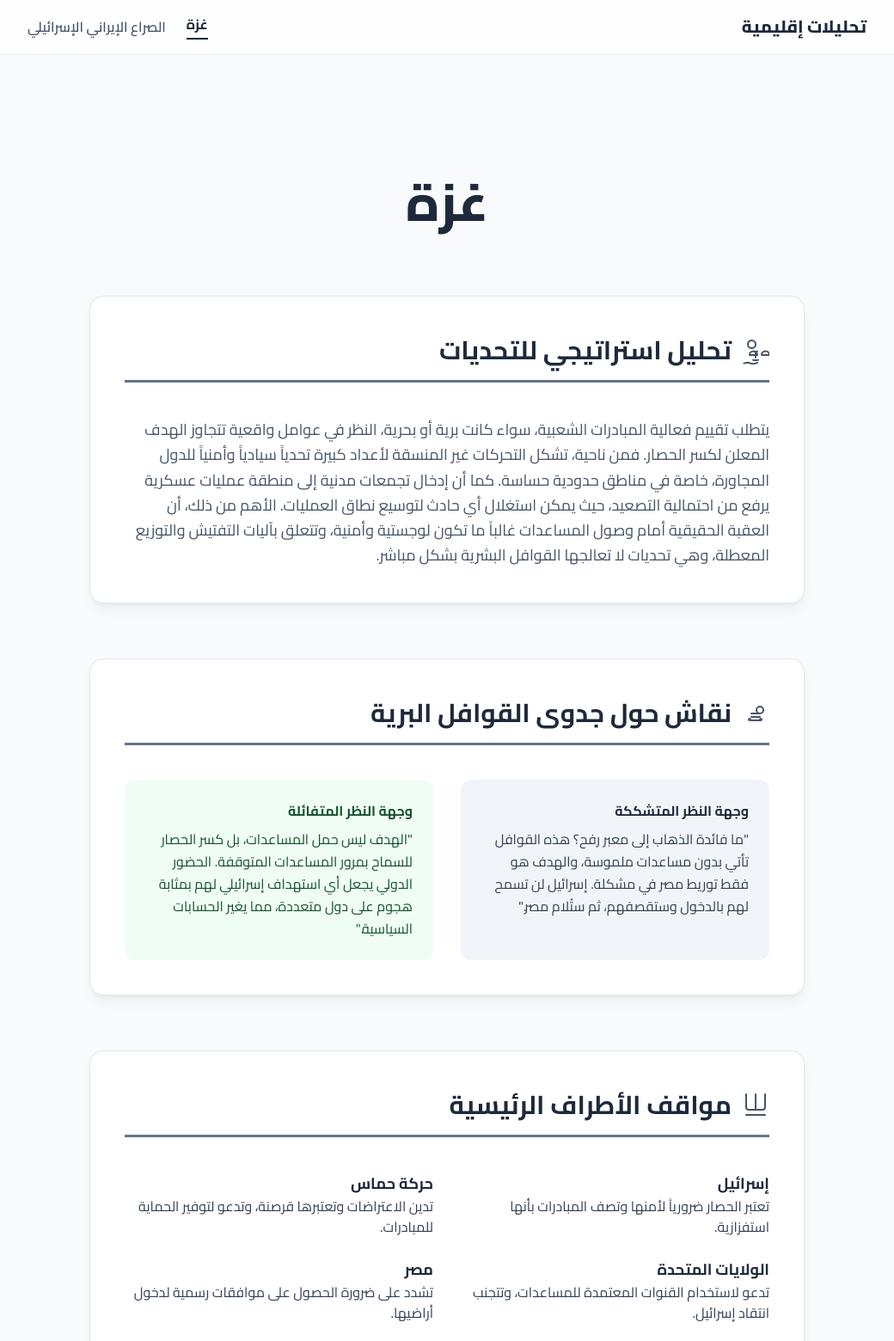
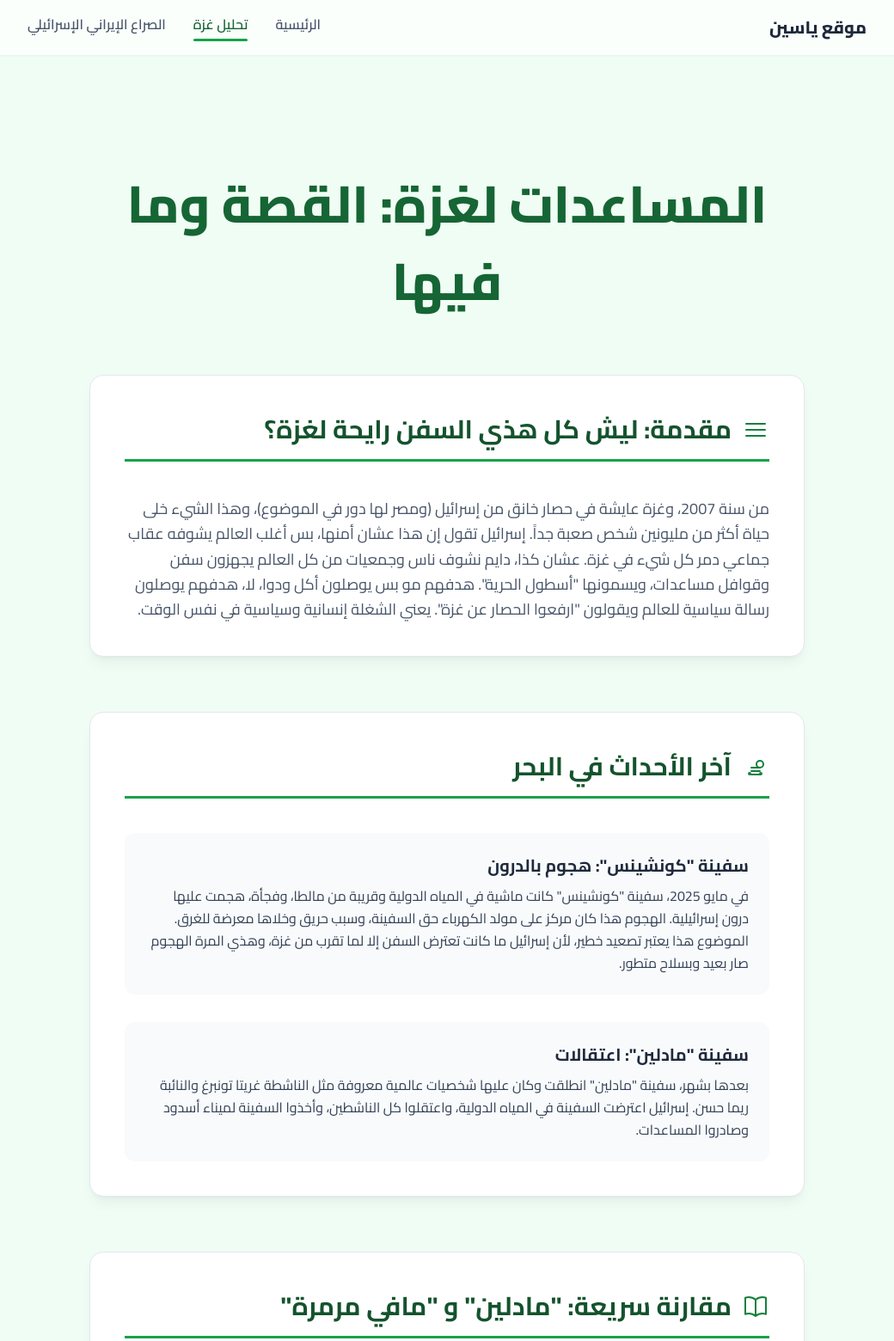
Before and after one commit to Byou01/gaza-website, a plain HTML site: page index.html in a window 1280 px wide. Shown: the top 1560 px of the page at 86% size, without its empty margins (120-1160 px from the left). Drawn offline with nearby package versions, Linux system fonts and the light colour scheme.

Commit message:
Update index.html

```diff
--- a/index.html
+++ b/index.html
@@ -3,7 +3,7 @@
 <head>
     <meta charset="UTF-8">
     <meta name="viewport" content="width=device-width, initial-scale=1.0">
-    <title>غزة</title>
+    <title>تحليل: غزة</title>
     <script src="https://cdn.tailwindcss.com"></script>
     <link rel="preconnect" href="https://fonts.googleapis.com">
     <link rel="preconnect" href="https://fonts.gstatic.com" crossorigin>
@@ -11,27 +11,89 @@
     <style>
         body {
             font-family: 'Cairo', sans-serif;
-            background-color: #f8fafc;
+            background-color: #f0fdf4; /* Light green background */
+            color: #374151; /* Gray-700 */
             -webkit-font-smoothing: antialiased;
             -moz-osx-font-smoothing: grayscale;
         }
-        .main-title { font-size: 3.75rem; font-weight: 800; color: #1e293b; text-align: center; padding: 4rem 1rem 2rem 1rem; }
-        .section-title { font-size: 1.875rem; font-weight: 700; color: #1e293b; margin-bottom: 2.5rem; border-bottom: 3px solid #64748b; padding-bottom: 0.75rem; display: flex; align-items: center; gap: 0.75rem; }
-        .content-card { background-color: white; border-radius: 16px; padding: 2.5rem; border: 1px solid #e2e8f0; box-shadow: 0 10px 15px -3px rgb(0 0 0 / 0.05), 0 4px 6px -4px rgb(0 0 0 / 0.05); }
-        .debate-card { padding: 1.5rem; border-radius: 12px; }
-        .icon { width: 2rem; height: 2rem; color: #475569; }
-        .nav-link { font-weight: 600; color: #475569; transition: color 0.2s; }
-        .nav-link:hover { color: #1e293b; }
-        .nav-link.active { color: #1e293b; font-weight: 700; border-bottom: 2px solid #1e293b; padding-bottom: 4px;}
+        .main-title {
+            font-size: 3.75rem;
+            font-weight: 800;
+            color: #166534; /* Green-800 */
+            text-align: center;
+            padding: 4rem 1rem 2rem 1rem;
+        }
+        .section-title {
+            font-size: 1.875rem;
+            font-weight: 700;
+            color: #14532d; /* Green-900 */
+            margin-bottom: 2.5rem;
+            border-bottom: 3px solid #16a34a; /* Green-600 */
+            padding-bottom: 0.75rem;
+            display: flex;
+            align-items: center;
+            gap: 0.75rem;
+        }
+        .content-card {
+            background-color: white;
+            border-radius: 16px;
+            padding: 2.5rem;
+            border: 1px solid #e2e8f0;
+            box-shadow: 0 10px 15px -3px rgb(0 0 0 / 0.05), 0 4px 6px -4px rgb(0 0 0 / 0.05);
+        }
+        .debate-card {
+            padding: 1.5rem;
+            border-radius: 12px;
+        }
+        .icon {
+            width: 2rem;
+            height: 2rem;
+            color: #15803d; /* Green-700 */
+        }
+        .nav-link {
+            position: relative;
+            font-weight: 600;
+            color: #475569;
+            transition: color 0.3s;
+            padding-bottom: 8px;
+        }
+        .nav-link::after {
+            content: '';
+            position: absolute;
+            width: 0;
+            height: 3px;
+            bottom: 0;
+            right: 0;
+            background-color: #16a34a; /* Green-500 */
+            border-radius: 99px;
+            transition: width 0.3s ease-in-out;
+        }
+        .nav-link:hover::after, .nav-link.active::after {
+            width: 100%;
+        }
+        .nav-link:hover, .nav-link.active {
+            color: #166534; /* Green-800 */
+        }
+        th, td {
+            padding: 0.75rem 1rem;
+            text-align: right;
+            border-bottom: 1px solid #dcfce7;
+        }
+        thead th {
+            background-color: #dcfce7; /* green-100 */
+            font-weight: 700;
+            color: #14532d; /* green-900 */
+        }
     </style>
 </head>
 <body class="text-slate-700">
     <!-- Header -->
-    <header class="bg-white/80 backdrop-blur-md shadow-sm sticky top-0 z-50">
+    <header class="bg-white/70 backdrop-blur-lg shadow-sm sticky top-0 z-50">
         <nav class="container max-w-5xl mx-auto px-6 py-4 flex justify-between items-center">
-            <h1 class="text-xl font-extrabold text-slate-800">تحليلات إقليمية</h1>
-            <div class="flex items-center space-x-6 space-x-reverse">
-                <a href="index.html" class="nav-link active">غزة</a>
+            <h1 class="text-xl font-extrabold text-slate-800">موقع ياسين</h1>
+            <div class="flex items-center space-x-8 space-x-reverse">
+                <a href="home.html" class="nav-link">الرئيسية</a>
+                <a href="index.html" class="nav-link active">تحليل غزة</a>
                 <a href="iran-israel.html" class="nav-link">الصراع الإيراني الإسرائيلي</a>
             </div>
         </nav>
@@ -39,52 +101,72 @@
 
     <main class="container max-w-4xl mx-auto p-4 md:p-8">
         <header class="my-8">
-            <h1 class="main-title">غزة</h1>
+            <h1 class="main-title">المساعدات لغزة: القصة وما فيها</h1>
         </header>
 
         <div class="space-y-16">
-            <section id="analysis">
+            <section>
                 <div class="content-card">
                     <h2 class="section-title">
-                        <svg class="icon" xmlns="http://www.w3.org/2000/svg" fill="none" viewBox="0 0 24 24" stroke-width="1.5" stroke="currentColor"><path stroke-linecap="round" stroke-linejoin="round" d="M12 18v-5.25m0 0a6.01 6.01 0 0 0 1.5-.189m-1.5.189a6.01 6.01 0 0 1-1.5-.189m3.75 7.478a12.06 12.06 0 0 1-4.5 0m3.75 2.311a7.5 7.5 0 0 1-7.5 0c-1.453 0-2.824.22-4.121.622M12 6.375a3.375 3.375 0 1 1-6.75 0 3.375 3.375 0 0 1 6.75 0Zm-5.25 9.375a3.375 3.375 0 0 1 6.75 0Zm10.5 0a3.375 3.375 0 0 1 6.75 0Z" /></svg>
-                        تحليل استراتيجي للتحديات
+                       <svg class="icon" xmlns="http://www.w3.org/2000/svg" fill="none" viewBox="0 0 24 24" stroke-width="1.5" stroke="currentColor"><path stroke-linecap="round" stroke-linejoin="round" d="M3.75 6.75h16.5M3.75 12h16.5m-16.5 5.25h16.5" /></svg>
+                        مقدمة: ليش كل هذي السفن رايحة لغزة؟
                     </h2>
-                    <p class="text-slate-600 leading-relaxed text-lg">يتطلب تقييم فعالية المبادرات الشعبية، سواء كانت برية أو بحرية، النظر في عوامل واقعية تتجاوز الهدف المعلن لكسر الحصار. فمن ناحية، تشكل التحركات غير المنسقة لأعداد كبيرة تحدياً سيادياً وأمنياً للدول المجاورة، خاصة في مناطق حدودية حساسة. كما أن إدخال تجمعات مدنية إلى منطقة عمليات عسكرية يرفع من احتمالية التصعيد، حيث يمكن استغلال أي حادث لتوسيع نطاق العمليات. الأهم من ذلك، أن العقبة الحقيقية أمام وصول المساعدات غالباً ما تكون لوجستية وأمنية، وتتعلق بآليات التفتيش والتوزيع المعطلة، وهي تحديات لا تعالجها القوافل البشرية بشكل مباشر.</p>
+                    <p class="text-slate-600 leading-relaxed text-lg">من سنة 2007، وغزة عايشة في حصار خانق من إسرائيل (ومصر لها دور في الموضوع)، وهذا الشيء خلى حياة أكثر من مليونين شخص صعبة جداً. إسرائيل تقول إن هذا عشان أمنها، بس أغلب العالم يشوفه عقاب جماعي دمر كل شيء في غزة. عشان كذا، دايم نشوف ناس وجمعيات من كل العالم يجهزون سفن وقوافل مساعدات، ويسمونها "أسطول الحرية". هدفهم مو بس يوصلون أكل ودوا، لا، هدفهم يوصلون رسالة سياسية للعالم ويقولون "ارفعوا الحصار عن غزة". يعني الشغلة إنسانية وسياسية في نفس الوقت.</p>
                 </div>
             </section>
-
-            <section id="debate">
+            <section>
                 <div class="content-card">
                     <h2 class="section-title">
                         <svg class="icon" xmlns="http://www.w3.org/2000/svg" fill="none" viewBox="0 0 24 24" stroke-width="1.5" stroke="currentColor"><path stroke-linecap="round" stroke-linejoin="round" d="M8.25 12.75h7.5m-7.5 3h7.5m-7.5 3h7.5m3-9a3 3 0 1 1-6 0 3 3 0 0 1 6 0ZM6.75 18.75a.75.75 0 0 0 0-1.5.75.75 0 0 0 0 1.5Zm9.75-1.5a.75.75 0 0 0 0 1.5.75.75 0 0 0 0-1.5Z" /></svg>
-                        نقاش حول جدوى القوافل البرية
+                        آخر الأحداث في البحر
                     </h2>
-                    <div class="grid md:grid-cols-2 gap-8">
-                        <div class="debate-card bg-slate-100">
-                            <h3 class="font-bold text-slate-800">وجهة النظر المتشككة</h3>
-                            <p class="mt-2 leading-relaxed">"ما فائدة الذهاب إلى معبر رفح؟ هذه القوافل تأتي بدون مساعدات ملموسة، والهدف هو فقط توريط مصر في مشكلة. إسرائيل لن تسمح لهم بالدخول وستقصفهم، ثم ستُلام مصر."</p>
+                    <div class="space-y-8">
+                        <div class="debate-card bg-slate-50 p-6">
+                            <h3 class="font-bold text-slate-800 text-xl">سفينة "كونشينس": هجوم بالدرون</h3>
+                            <p class="mt-2 leading-relaxed">في مايو 2025، سفينة "كونشينس" كانت ماشية في المياه الدولية وقريبة من مالطا، وفجأة، هجمت عليها درون إسرائيلية. الهجوم هذا كان مركز على مولد الكهرباء حق السفينة، وسبب حريق وخلاها معرضة للغرق. الموضوع هذا يعتبر تصعيد خطير، لأن إسرائيل ما كانت تعترض السفن إلا لما تقرب من غزة، وهذي المرة الهجوم صار بعيد وبسلاح متطور.</p>
                         </div>
-                        <div class="debate-card bg-green-50 text-green-900">
-                             <h3 class="font-bold">وجهة النظر المتفائلة</h3>
-                             <p class="mt-2 leading-relaxed">"الهدف ليس حمل المساعدات، بل كسر الحصار للسماح بمرور المساعدات المتوقفة. الحضور الدولي يجعل أي استهداف إسرائيلي لهم بمثابة هجوم على دول متعددة، مما يغير الحسابات السياسية."</p>
+                        <div class="debate-card bg-slate-50 p-6">
+                             <h3 class="font-bold text-slate-800 text-xl">سفينة "مادلين": اعتقالات</h3>
+                             <p class="mt-2 leading-relaxed">بعدها بشهر، سفينة "مادلين" انطلقت وكان عليها شخصيات عالمية معروفة مثل الناشطة غريتا تونبرغ والنائبة ريما حسن. إسرائيل اعترضت السفينة في المياه الدولية، واعتقلوا كل الناشطين، وأخذوا السفينة لميناء أسدود وصادروا المساعدات.</p>
                         </div>
                     </div>
                 </div>
             </section>
 
-            <section id="positions">
+             <section>
+                <div class="content-card">
+                    <h2 class="section-title">
+                        <svg class="icon" xmlns="http://www.w3.org/2000/svg" fill="none" viewBox="0 0 24 24" stroke-width="1.5" stroke="currentColor"><path stroke-linecap="round" stroke-linejoin="round" d="M12 6.042A8.967 8.967 0 0 0 6 3.75c-1.052 0-2.062.18-3 .512v14.25A8.987 8.987 0 0 1 6 18c2.305 0 4.408.867 6 2.292m0-14.25a8.966 8.966 0 0 1 6-2.292c1.052 0 2.062.18 3 .512v14.25A8.987 8.987 0 0 0 18 18a8.967 8.967 0 0 0-6 2.292m0-14.25v14.25" /></svg>
+                        مقارنة سريعة: "مادلين" و "مافي مرمرة"
+                    </h2>
+                     <p class="leading-relaxed text-lg mb-6">عشان نفهم اللي صار مع "مادلين"، لازم نتذكر حادثة سفينة "مافي مرمرة" في 2010. وقتها، هاجمت القوات الإسرائيلية الأسطول في المياه الدولية وقتلت 10 نشطاء أتراك. الحادثة هذيك سوت أزمة دبلوماسية ضخمة لإسرائيل. الواضح إن إسرائيل تعلمت من درسها، فبدل ما تستخدم القوة المميتة وتثير غضب العالم كله، صارت تفضل أساليب ثانية مثل تعطيل السفن أو الاعتقال والترحيل.</p>
+                     <div class="overflow-x-auto">
+                        <table class="min-w-full text-sm rounded-lg overflow-hidden">
+                            <thead>
+                                <tr>
+                                    <th>الجانب</th>
+                                    <th>"مافي مرمرة" (2010)</th>
+                                    <th>"مادلين" (2025)</th>
+                                </tr>
+                            </thead>
+                            <tbody>
+                                <tr><td>الخسائر البشرية</td><td class="font-bold text-red-700">10 قتلى، 56 جريح</td><td class="font-bold text-green-700">لا قتلى</td></tr>
+                                <tr><td>عدد النشطاء</td><td>حوالي 750 ناشط</td><td>11-12 ناشط</td></tr>
+                                <tr><td>الإجراء الإسرائيلي</td><td>اقتحام عنيف وإطلاق نار</td><td>اعتراض واعتقال وترحيل</td></tr>
+                                <tr><td>النتيجة الدبلوماسية</td><td>أزمة دبلوماسية حادة</td><td>إدانات دولية ودعوات للإفراج</td></tr>
+                            </tbody>
+                        </table>
+                    </div>
+                </div>
+            </section>
+
+             <section>
                 <div class="content-card">
                     <h2 class="section-title">
                         <svg class="icon" xmlns="http://www.w3.org/2000/svg" fill="none" viewBox="0 0 24 24" stroke-width="1.5" stroke="currentColor"><path stroke-linecap="round" stroke-linejoin="round" d="M3.75 3v11.25A2.25 2.25 0 0 0 6 16.5h12A2.25 2.25 0 0 0 20.25 14.25V3M3.75 21h16.5M12 3v13.5" /></svg>
-                        مواقف الأطراف الرئيسية
+                        الزبدة: وش الفايدة من كل هذا؟
                     </h2>
-                     <div class="grid grid-cols-1 md:grid-cols-2 gap-x-8 gap-y-6">
-                        <div><h3 class="text-lg font-bold text-slate-800">إسرائيل</h3><p>تعتبر الحصار ضرورياً لأمنها وتصف المبادرات بأنها استفزازية.</p></div>
-                        <div><h3 class="text-lg font-bold text-slate-800">حركة حماس</h3><p>تدين الاعتراضات وتعتبرها قرصنة، وتدعو لتوفير الحماية للمبادرات.</p></div>
-                        <div><h3 class="text-lg font-bold text-slate-800">الولايات المتحدة</h3><p>تدعو لاستخدام القنوات المعتمدة للمساعدات، وتتجنب انتقاد إسرائيل.</p></div>
-                        <div><h3 class="text-lg font-bold text-slate-800">مصر</h3><p>تشدد على ضرورة الحصول على موافقات رسمية لدخول أراضيها.</p></div>
-                        <div class="md:col-span-2"><h3 class="text-lg font-bold text-slate-800">الأردن ودول المغرب العربي</h3><p>يوجد دعم شعبي واسع للقوافل، بينما تتخذ الأردن مساراً مؤسسياً.</p></div>
-                    </div>
+                    <p class="text-slate-600 leading-relaxed text-lg">قد تبدو هذي المحاولات فاشلة لأن السفن ما توصل غزة. لكن نجاحها الحقيقي مو بس في إيصال المساعدات. نجاحها يكمن في فضح الحصار، والضغط السياسي على إسرائيل، وإرسال رسالة تضامن تقول إن فيه ناس حول العالم ما زالوا رافضين هذا الوضع. طالما الحصار موجود، راح تستمر هذي المحاولات، وراح يستمر هذا الصراع في عرض البحر.</p>
                 </div>
             </section>
         </div>
```
